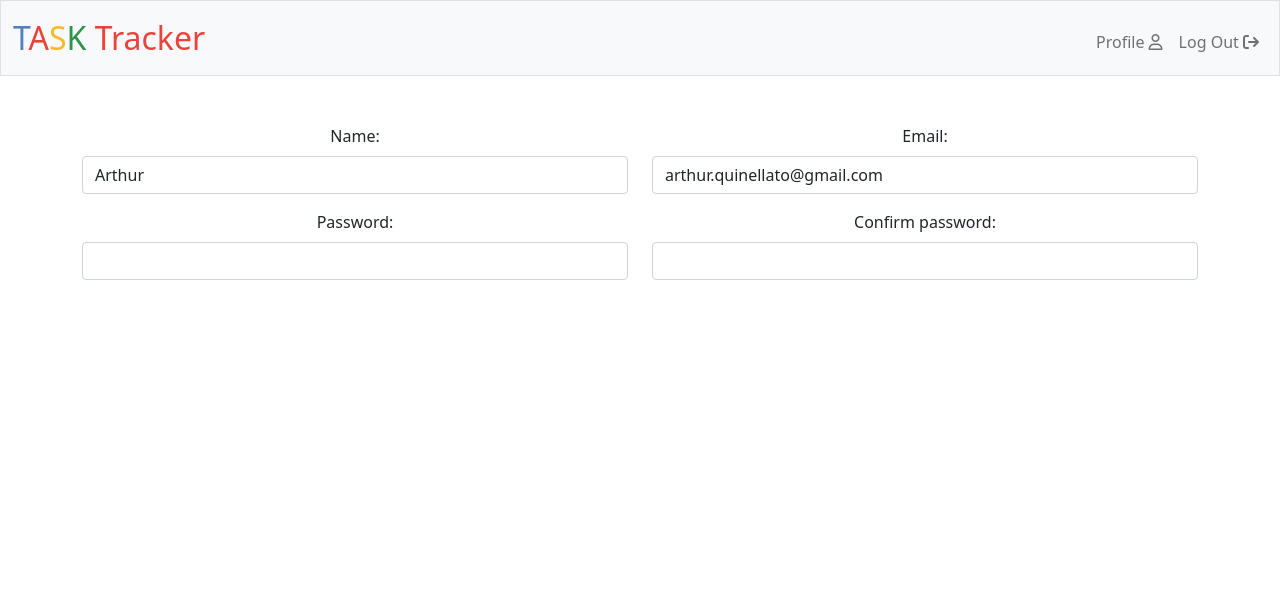
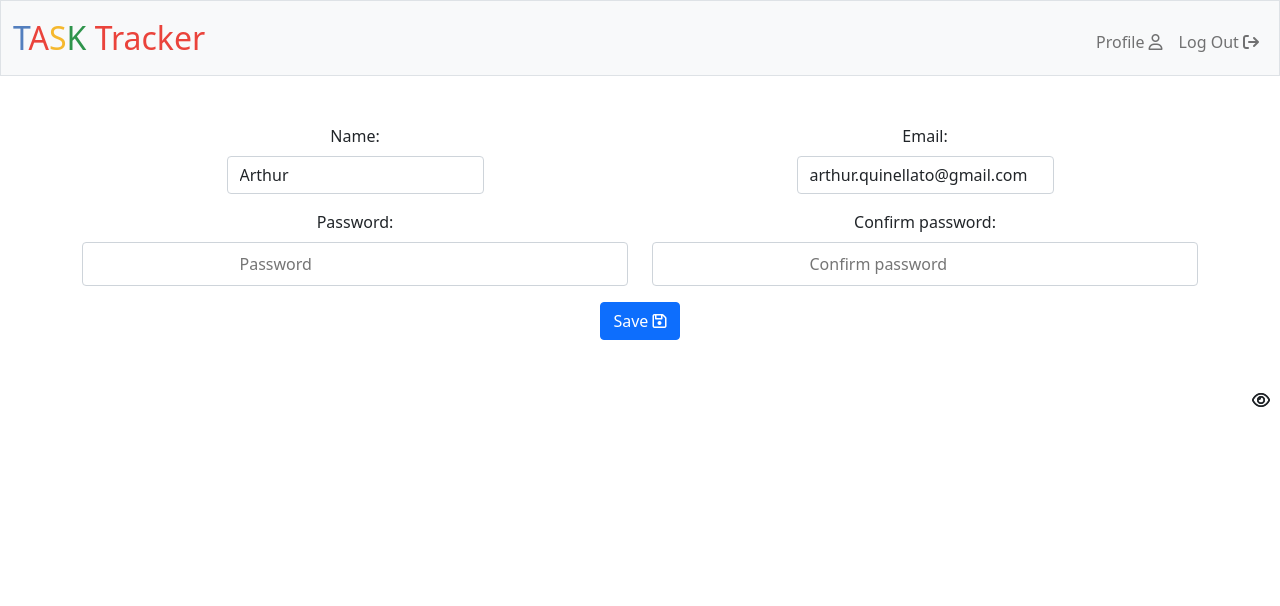
Before and after one commit to Arthur1802/CS50-Final-Project, a Flask app: page /profile in a window 1280 px wide. Shown: the top 606 px of the page. Run offline with Flask 3, Linux system fonts and the light colour scheme; a user stored in the database is signed in; data comes from the database, SQL or seed files in the repository; some libraries are stand-ins or nearby versions.

Commit message:
Profile page style updated

```diff
--- a/static/script.js
+++ b/static/script.js
@@ -30,3 +30,26 @@ function restoreOriginalData(event) {
         inputField.value = inputField.dataset.originalValue;
     }
 }
+document.addEventListener('DOMContentLoaded', function () {
+    // Get references to the eye icons
+    const seePasswdIcon = document.getElementById('see_passwd');
+    const notSeePasswdIcon = document.getElementById('not_see_passwd');
+
+    seePasswdIcon.addEventListener('click', function () {
+        const passwdInput = document.getElementById('confPasswd');
+        const inputType = passwdInput.getAttribute('type');
+        passwdInput.setAttribute('type', inputType === 'text' ? 'password' : 'text');
+
+        seePasswdIcon.classList.toggle('fa-eye');
+        seePasswdIcon.classList.toggle('fa-eye-slash');
+    });
+
+    notSeePasswdIcon.addEventListener('click', function () {
+        const passwdInput = document.getElementById('confPasswd');
+        const inputType = passwdInput.getAttribute('type');
+        passwdInput.setAttribute('type', inputType === 'text' ? 'password' : 'text');
+
+        notSeePasswdIcon.classList.toggle('fa-eye');
+        notSeePasswdIcon.classList.toggle('fa-eye-slash');
+    });
+});
--- a/static/style.css
+++ b/static/style.css
@@ -26,6 +26,31 @@ nav .navbar-brand .green
     color: #2e944b;
 }
 
+#passwd_input #confPasswd_input {
+  position: relative;
+}
+
+#passwd_input i {
+  position: absolute;
+  top: 50%;
+  transform: translateY(-50%);
+  right: 10px;
+  cursor: pointer;
+}
+
+#confPasswd_input i {
+  position: absolute;
+  top: 50%;
+  transform: translateY(-50%);
+  right: 10px;
+  cursor: pointer;
+}
+
+#passwd, #confPasswd {
+    border-color: transparent;
+    outline: none;
+}
+
 footer {
     height: 20vh;
     background: lightgray;
--- a/templates/profile.html
+++ b/templates/profile.html
@@ -11,13 +11,13 @@
                 <div class = "col-md-6">
                     <div class = "mb-3">
                         <label for = "name" class = "form-label">Name:</label>
-                        <input autocomplete = "off" class = "form-control" id = "name" name = "newName" type = "text">
+                        <input autocomplete = "off" class = "form-control mx-auto w-auto" id = "name" name = "newName" type = "text">
                     </div>
                 </div>
                 <div class = "col-md-6">
                     <div class = "mb-3">
                         <label for = "email" class = "form-label">Email:</label>
-                        <input autocomplete = "off" class = "form-control" id = "email" name = "newEmail" type = "text">
+                        <input autocomplete = "off" class = "form-control mx-auto w-auto" id = "email" name = "newEmail" type = "text">
                     </div>
                 </div>
             </div>
@@ -25,15 +25,24 @@
                 <div class = "col-md-6">
                     <div class = "mb-3">
                         <label for = "passwd" class = "form-label">Password:</label>
-                        <input autocomplete = "off" class = "form-control" id = "passwd" name = "newPasswd" type = "text">
+                        <div class = "form-control mx-auto w-auto" id = "passwd_input">
+                            <input autocomplete = "off" id = "passwd" name = "newPasswd" placeholder = "Password" type = "text">
+                            <i class = "fa-regular fa-eye" id = "see_passwd"></i>
+                        </div>
                     </div>
                 </div>
                 <div class = "col-md-6">
                     <div class = "mb-3">
                         <label for = "confPasswd" class = "form-label">Confirm password:</label>
-                        <input autocomplete = "off" class = "form-control" id = "confPasswd" name = "newConfirmation" type = "text">
+                        <div class = "form-control mx-auto w-auto" id = "confPasswd_input">
+                            <input autocomplete = "off" id = "confPasswd" name = "newConfirmation" placeholder = "Confirm password" type = "text">
+                            <i class = "fa-regular fa-eye" id = "see_passwd"></i>
+                        </div>
                     </div>
                 </div>
+            </div>
+            <div class = "mb-3" style = "margin: auto 0;">
+                <button class = "btn btn-primary" type = "submit">Save  <i class = "fa-regular fa-floppy-disk"></i></button>
             </div>
         </div>
     </form>
```
Also changed, not shown: 2 other files.
